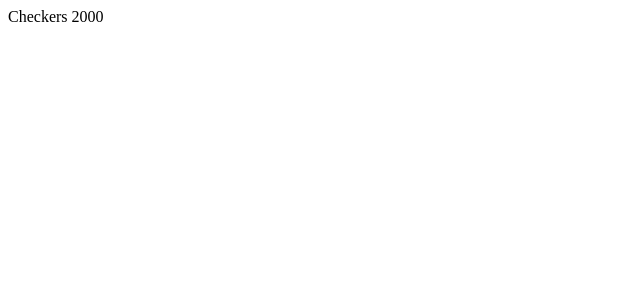
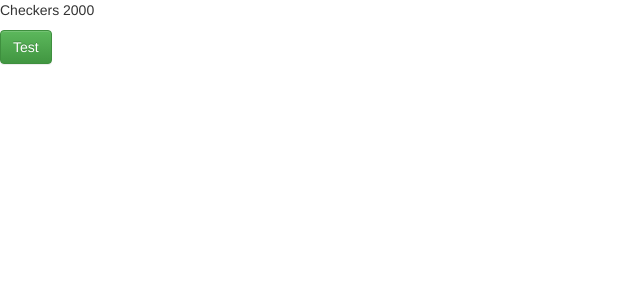
Before and after one commit to fhdfa/checkers-2000, a React app: page / in a window 1280 px wide. Shown: the top 300 px of the page, without its empty margins (0-640 px from the left). Built offline with nearby package versions, Linux system fonts and the light colour scheme.

Commit message:
Added React-Bootstrap and some more minor setup

```diff
--- a/index.html
+++ b/index.html
@@ -1,6 +1,10 @@
 <html>
   <head>
     <meta charset="utf-8">
+    <meta name="viewport" content="width=device-width, initial-scale=1.0">
+    <title>Checkers 2000</title>
+    <link rel="stylesheet" href="https://maxcdn.bootstrapcdn.com/bootstrap/latest/css/bootstrap.min.css">
+    <link rel="stylesheet" href="https://maxcdn.bootstrapcdn.com/bootstrap/latest/css/bootstrap-theme.min.css">
   </head>
   <body>
     <div id="main"></div>
--- a/package.json
+++ b/package.json
@@ -25,6 +25,7 @@
     "babel-polyfill": "^6.26.0",
     "babel-runtime": "^6.26.0",
     "react": "^16.2.0",
+    "react-bootstrap": "^0.31.5",
     "react-dom": "^16.2.0",
     "react-redux": "^5.0.6",
     "redux": "^3.7.2"
--- a/src/components/App.jsx
+++ b/src/components/App.jsx
@@ -1,10 +1,12 @@
 import React, { Component } from 'react';
+import { Button } from 'react-bootstrap';
 
 export default class App extends Component {
   render() {
     return (
       <div className="checkers-2000">
         <p>Checkers 2000</p>
+        <Button bsStyle="success">Test</Button>
       </div>
     );
   }
```
Also changed, not shown: 1 other file (tests, documents, lock files or other folders).
